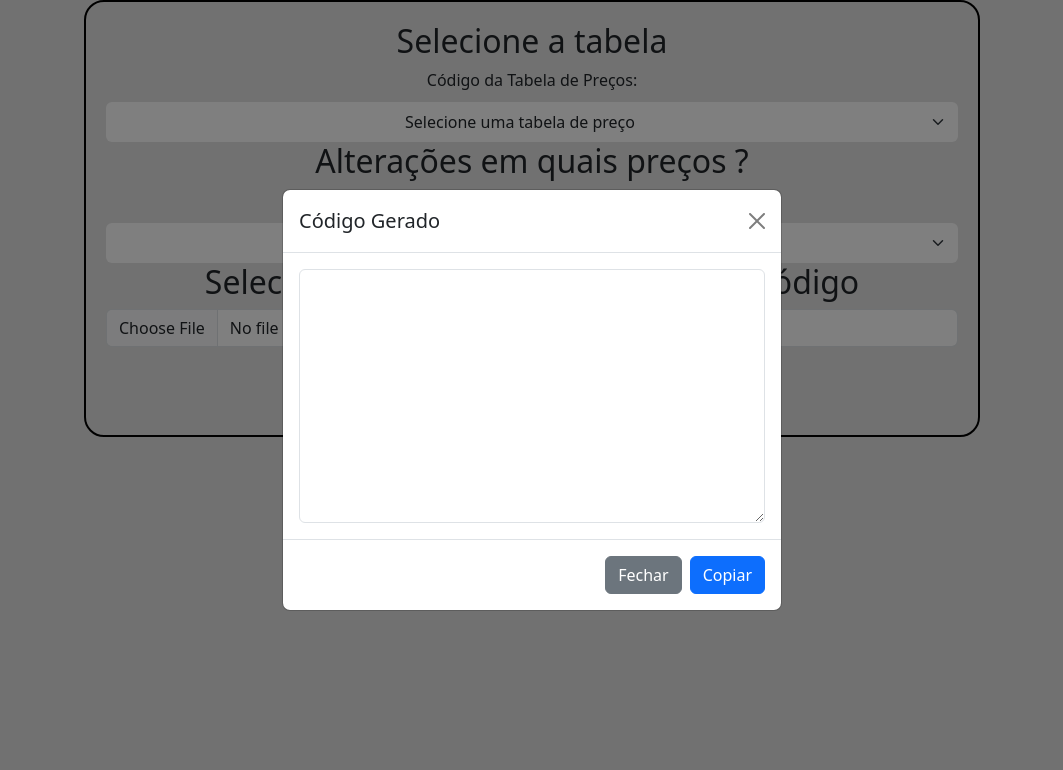
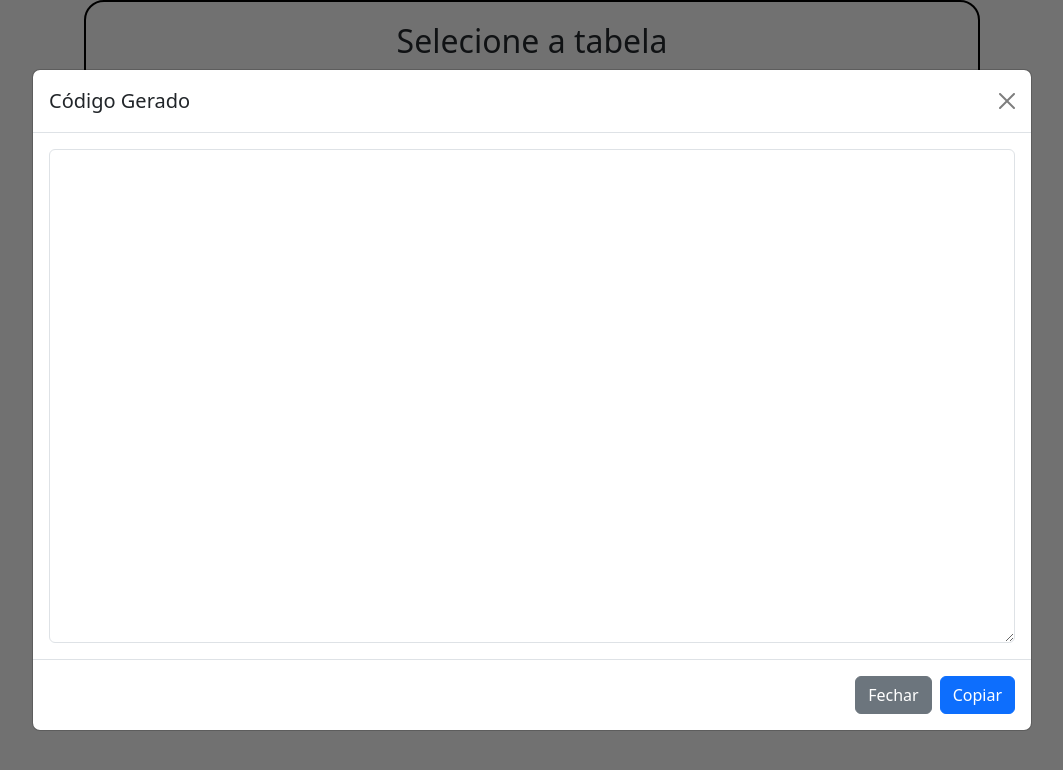
Before and after one commit to vinistm/tabela_preco, a plain HTML site: page index.html in a window 1280 px wide. Both pictures are taken after a click on the button "Gerar Código". Shown: the whole page, without its empty margins (108-1171 px from the left). Drawn offline with nearby package versions, Linux system fonts and the light colour scheme; a script that the page names is missing.

Commit message:
ajuste de modal

```diff
--- a/index.html
+++ b/index.html
@@ -69,8 +69,8 @@
             <div class="modal-body">
               <textarea
                 id="output"
-                rows="10"
-                cols="50"
+                rows="20"
+                cols="150"
                 class="form-control"
               ></textarea>
             </div>
@@ -89,6 +89,10 @@
           </div>
         </div>
       </div>
+
+      <button type="button" class="btn btn-primary" id="reloadButton">
+        Gerar novo
+      </button>
     </div>
 
     <script src="https://cdnjs.cloudflare.com/ajax/libs/bootstrap/5.3.0/js/bootstrap.bundle.min.js"></script>
--- a/script.js
+++ b/script.js
@@ -74,4 +74,5 @@ document.getElementById("copyButton").addEventListener("click", function () {
 
 document.getElementById("reloadButton").addEventListener("click", function () {
   location.reload();
+  alert("Selecione nova tabela e suba um novo arquivo!");
 });
--- a/style.css
+++ b/style.css
@@ -41,6 +41,6 @@ select {
   justify-content: center;
   margin-top: 30px;
 }
-.modal-dialog modal-dialog-centered {
-  width: 60vw;
+.modal {
+  --bs-modal-width: 1000px;
 }
```
